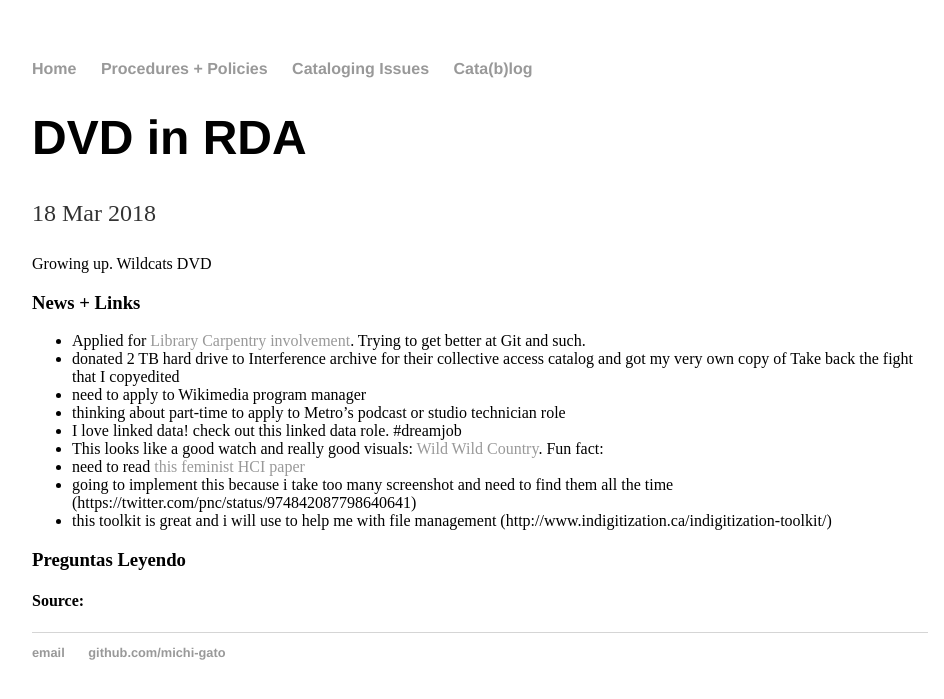
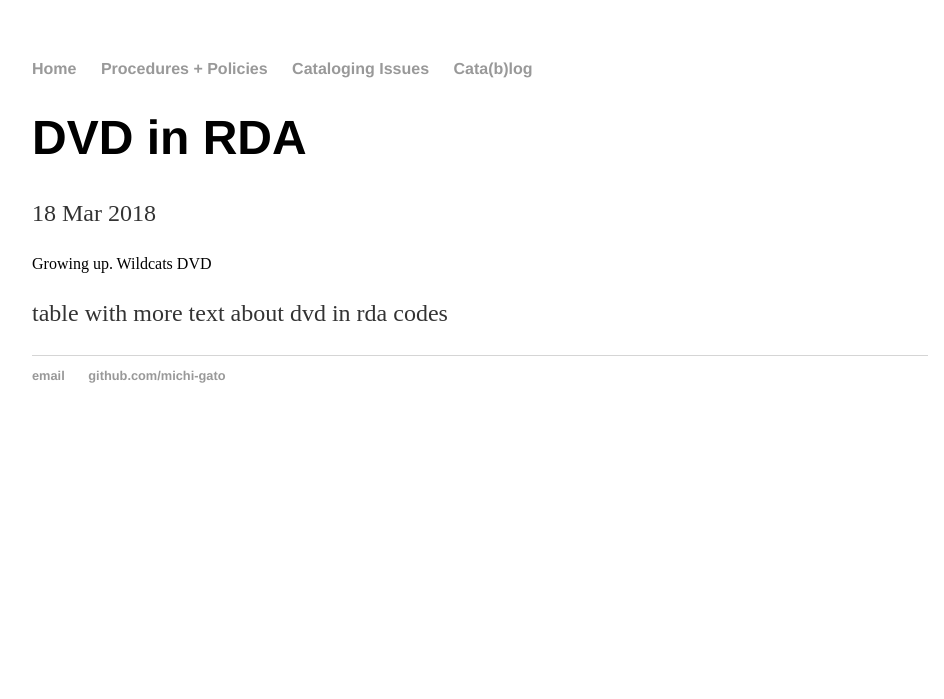
Before and after one commit to cat-alog/cat-alog.github.io, a Jekyll site: the page built from _posts/2018-03-18-dvd-RDA.md, in a window 1280 px wide. Shown: the top 699 px of the page, without its empty margins (160-1104 px from the left). Built offline with Jekyll 4.4.1, drawn with Linux system fonts in a browser that asks for light colours.

Commit message:
Update 2018-03-18-dvd-RDA.md

```diff
--- a/_posts/2018-03-18-dvd-RDA.md
+++ b/_posts/2018-03-18-dvd-RDA.md
@@ -6,17 +6,4 @@ date: 2018-03-18
 
 <div class="show"> Growing up. Wildcats DVD </div>
 
-### News + Links
-* Applied for [Library Carpentry involvement](https://docs.google.com/forms/d/e/1FAIpQLScd90vQzJcxGsT3rRtY5bZsf4oMRX0HEhzfLV16bDSDVtxNrw/viewform). Trying to get better at Git and such.
-* donated 2 TB hard drive to Interference archive for their collective access catalog and got my very own copy of Take back the fight that I copyedited
-* need to apply to Wikimedia program manager
-* thinking about part-time to apply to Metro's podcast or studio technician role
-* I love linked data! check out this linked data role. #dreamjob
-* This looks like a good watch and really good visuals: [Wild Wild Country](https://twitter.com/Rapnige/status/971101979484200960). Fun fact:
-* need to read [this feminist HCI paper](https://cfiesler.files.wordpress.com/2016/02/chi2016_ao3_fiesler.pdf)
-* going to implement this because i take too many screenshot and need to find them all the time (https://twitter.com/pnc/status/974842087798640641)
-* this toolkit is great and i will use to help me with file management (http://www.indigitization.ca/indigitization-toolkit/)
-
-
-### Preguntas Leyendo
-#### Source:
+table with more text about dvd in rda codes
```
